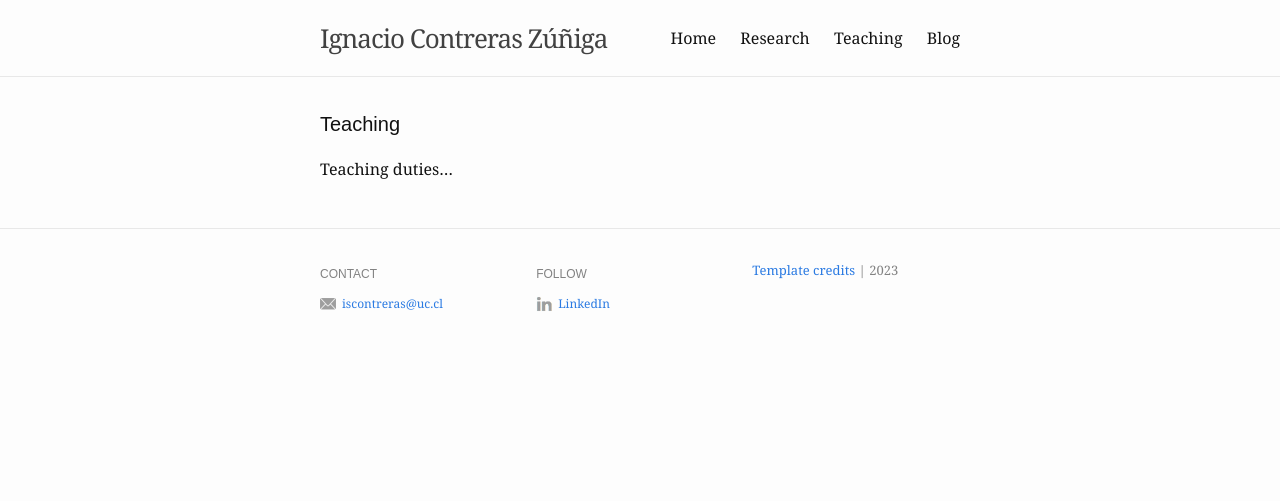
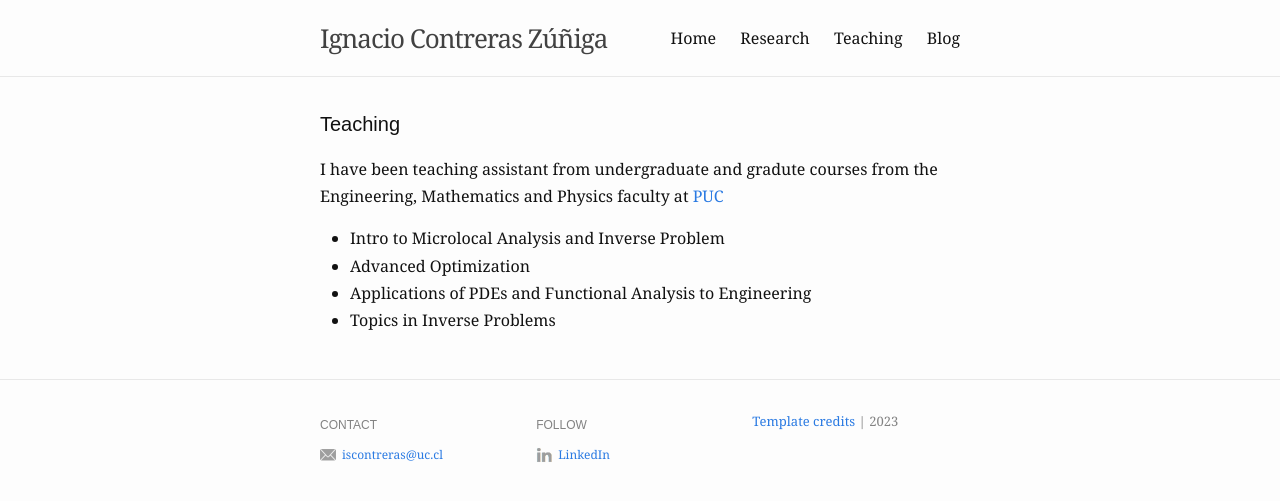
Before and after one commit to ignacontreras/ignacontreras.github.io, a Jekyll site: the page built from teaching.md, in a window 1280 px wide. Shown: the top 501 px of the page. Built offline with Jekyll 4.4.1, drawn with Linux system fonts in a browser that asks for light colours.

Commit message:
Update teaching.md

```diff
--- a/teaching.md
+++ b/teaching.md
@@ -4,4 +4,18 @@ title: Teaching
 slug: /teaching
 ---
 
-Teaching duties...
+I have been teaching assistant from undergraduate and gradute courses from the Engineering, Mathematics and Physics faculty at <a href= "https://www.uc.cl/en">PUC <a/>
+<ul>
+  <li>
+    Intro to Microlocal Analysis and Inverse Problem
+  </li>
+  <li>
+    Advanced Optimization
+  </li>
+ <li>
+   Applications of PDEs and Functional Analysis to Engineering
+ </li>
+  <li>
+    Topics in Inverse Problems
+  </li>
+</ul>
```
